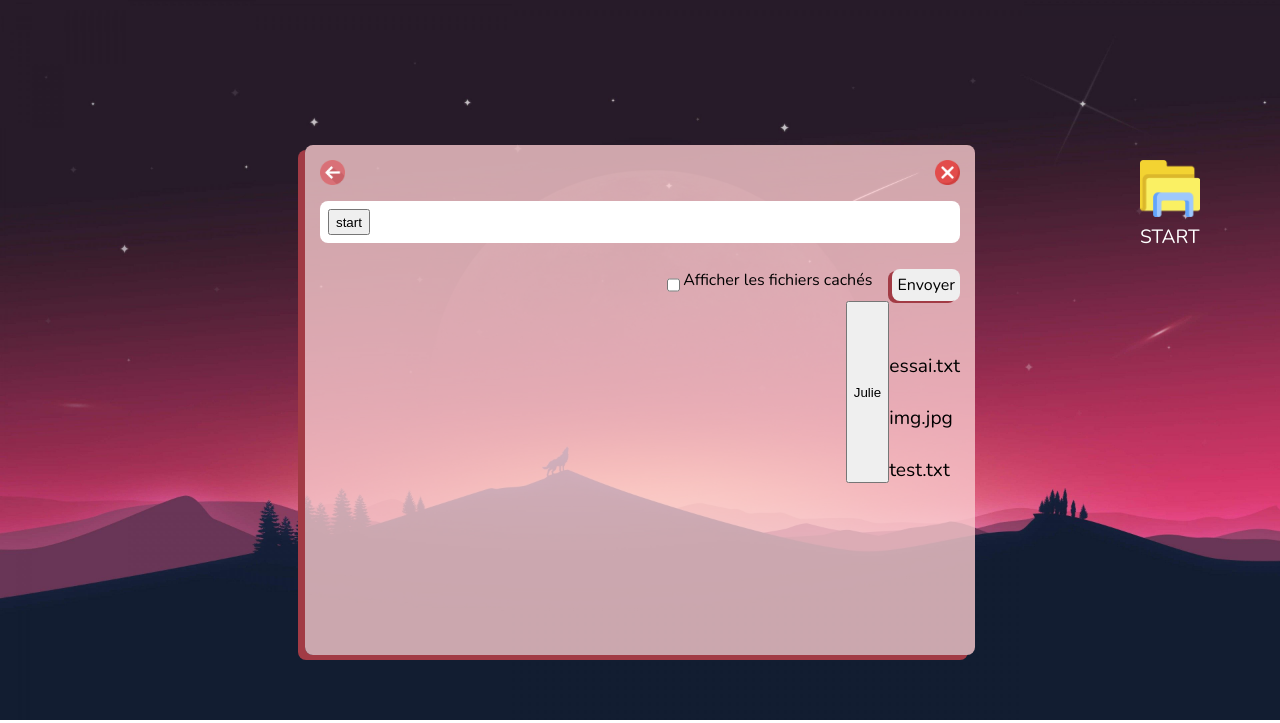
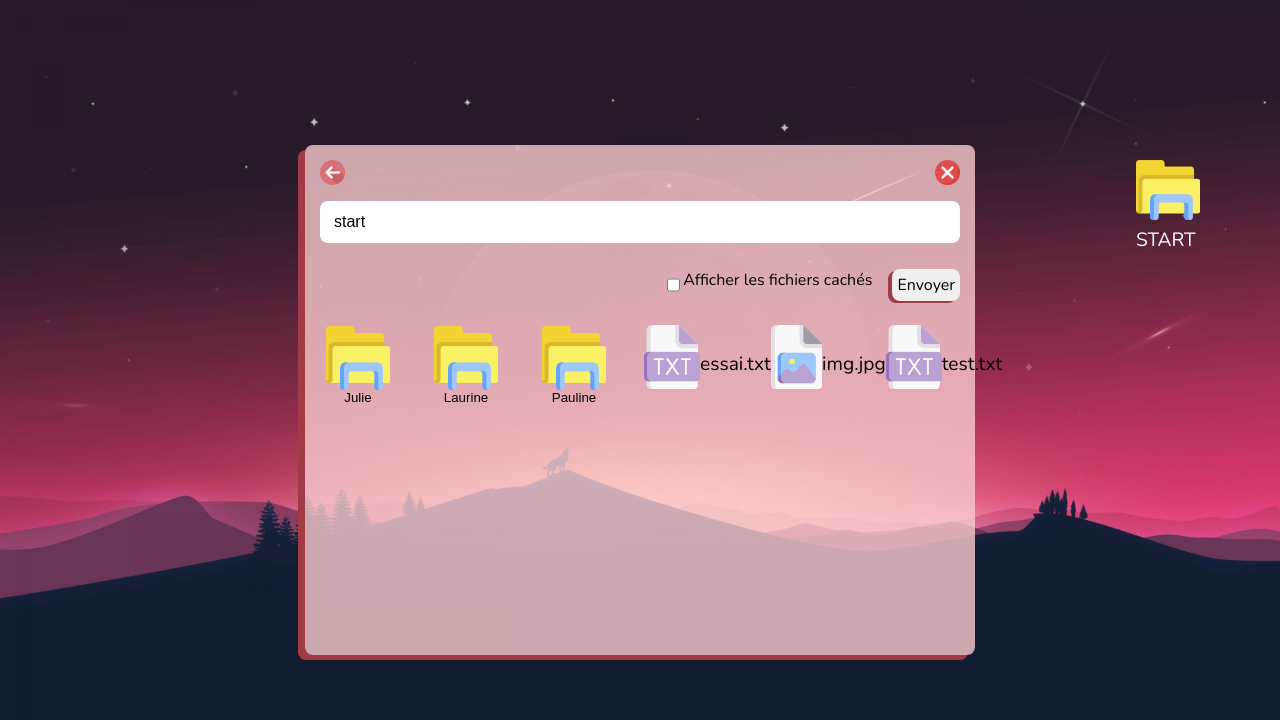
Before and after one commit to laurinehrd/files-explorer, a PHP site: page / in a window 1280 px wide. Shown: the top 723 px of the page. Run offline with PHP 8.4, Linux system fonts and the light colour scheme.

Commit message:
maj projet

```diff
--- a/index.php
+++ b/index.php
@@ -82,7 +82,7 @@ foreach ($breadcrumbs as $key => $value2) {
   if($key < $start_keys[0]){
     echo ' ';
   }else {
-    print_r('<button type="submit" name="ariane" value="'.$value2 .'">'.$value2.'</button>');
+    print_r('<button class="button_ariane" type="submit" name="ariane" value="'.$value2 .'">'.$value2.'</button>');
   }
 }
 echo '</form>';
@@ -115,7 +115,7 @@ echo '</form>';
 
 $files_start = scandir($path);
 
-echo '<form action="index.php" method="GET">';
+echo '<form class="form_dossier" action="index.php" method="GET">';
 
   foreach ($files_start as &$value){
     //var_dump($value);
@@ -127,9 +127,18 @@ echo '<form action="index.php" method="GET">';
     }
     else {
       if(is_dir($value) == true){
-        print_r('<button class="img_folder" type="submit" name="folder" value="' .$path. DIRECTORY_SEPARATOR .$value .'">' .$value.'</button><br>');
+        print_r('<button class="button_folder" type="submit" name="folder" value="' .$path. DIRECTORY_SEPARATOR .$value .'">'."<img class='img_folder' src='images/folder.png'>" .$value.'</button><br>');
       }else{
-        echo '<br>' .$value .'<br>';
+        $filetype = pathinfo($value, PATHINFO_EXTENSION);
+        if($filetype == 'jpg' || $filetype == 'png'){
+          echo '<img class="icon_image" src="images/image.png" alt="icone fichier image">
+          <br>' .$value .'<br>';
+        }else if($filetype == 'txt'){
+          echo '<img class="icon_image" src="images/texte.png" alt="icone fichier texte">
+          <br>' .$value .'<br>';
+        }else{
+          echo '<br>' .$value .'<br>';
+        }
       }
     }
   }
--- a/main.css
+++ b/main.css
@@ -48,6 +48,7 @@ body {
   font-family: 'Nunito', sans-serif;
   box-shadow: -4px 2px 0 #A23B45;
   font-size: 1rem;
+  cursor: pointer;
 }
 .text_hide {
   font-size: 1rem;
@@ -60,10 +61,6 @@ a {
   text-decoration: none;
   color: black;
 }
-/* #masquer {
-  display: none;
-} */
-
 
 
 .bar_outils {
@@ -141,5 +138,39 @@ a {
   margin-top: 0;
 }
 .start input{
-  width: 60px;
+  width: 4rem;
 }
+
+.form_dossier{
+  margin-top: 1.5rem;
+  display: flex;
+  justify-content: flex-start;
+}
+.img_folder{
+  width: 4rem;
+  height: 4rem;
+
+}
+.button_folder{
+  border: none;
+  background-color: transparent;
+  cursor: pointer;
+  display: grid;
+  margin-bottom: 4rem;
+  margin-right: 2rem;
+}
+.button_ariane{
+  border: none;
+  background-color: transparent;
+  cursor: pointer;
+  font-size: 1rem;
+}
+.button_ariane:hover{
+  background-color: #A23B45;
+  color: white;
+  border-radius: 8px;
+}
+.icon_image{
+  width: 3.5rem;
+  height: 4rem;
+}
--- a/main.js
+++ b/main.js
@@ -1,6 +1,5 @@
 function closeWindow() {
   document.getElementById('close').style.display = "none";
-
 }
 function openWindow() {
   document.getElementById('close').style.display = "block";
```
Also changed, not shown: images/texte.png (added).
